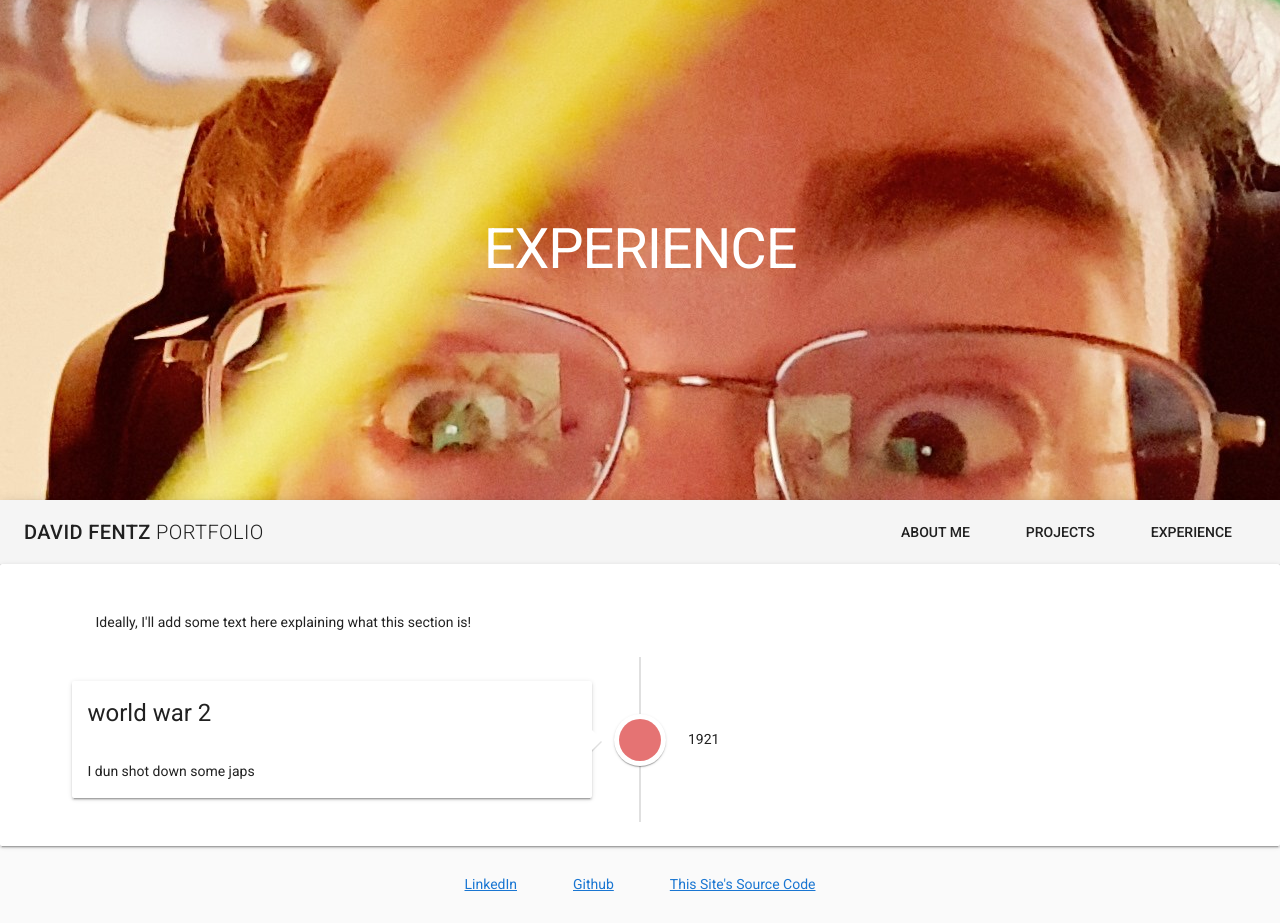
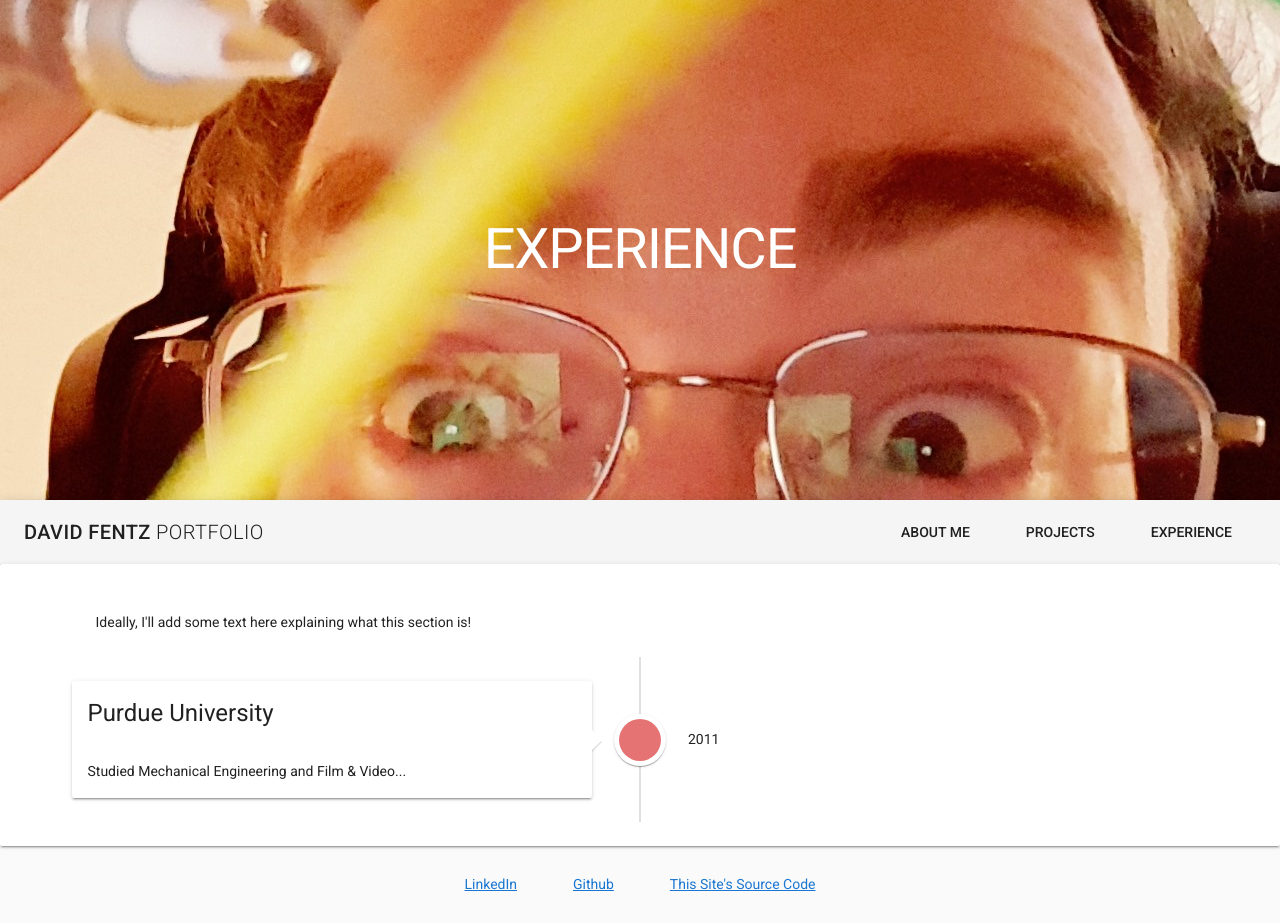
Before and after one commit to cmd-ctrl-freq/portfolio, a Vue app: page / in a window 1280 px wide. Both pictures are taken after a click on the button "EXPERIENCE". Built offline with nearby package versions, Linux system fonts and the light colour scheme.

Commit message:
Changed test information to something more appropriate.

```diff
--- a/src/components/Experience.vue
+++ b/src/components/Experience.vue
@@ -28,9 +28,9 @@ export default {
     return {
       History: [
         {
-          time: '1921',
-          description: 'world war 2',
-          details: 'I dun shot down some japs',
+          time: '2011',
+          description: 'Purdue University',
+          details: 'Studied Mechanical Engineering and Film & Video...',
         },
       ],
     };
```
Also changed, not shown: 5 other files (tests, documents, lock files or other folders).
